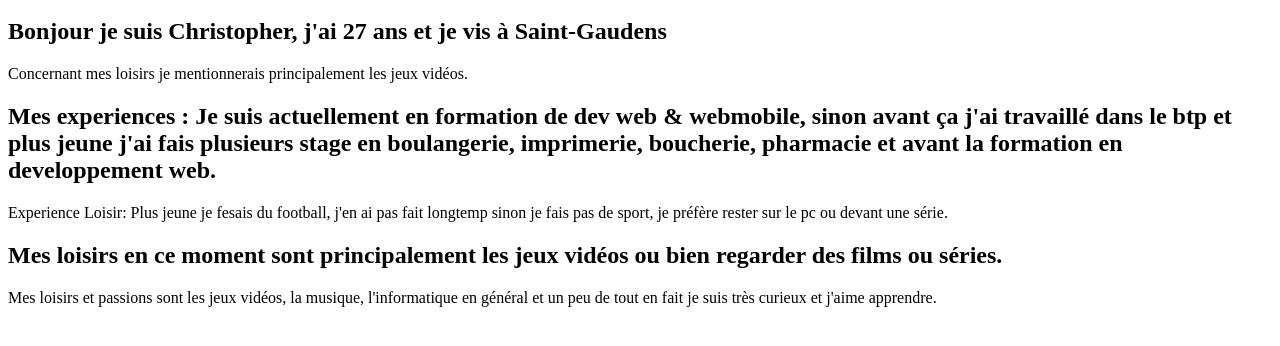
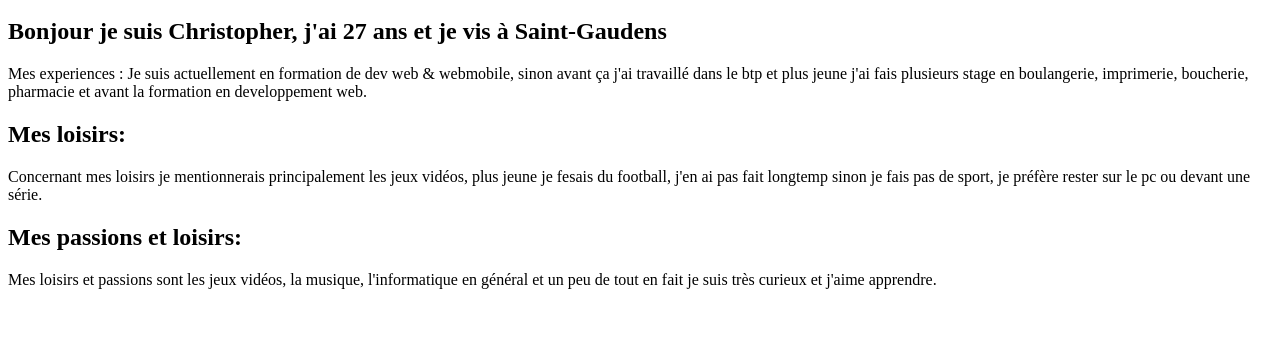
Before and after one commit to mithridatem/sitedevfad, a plain HTML site: page christopher.html in a window 1280 px wide. Shown: the part 48-394 px from the top of the page. Drawn offline with Linux system fonts and the light colour scheme.

Commit message:
changement christopher.html

```diff
--- a/christopher.html
+++ b/christopher.html
@@ -7,11 +7,11 @@
 <body>
     <h1>Pradat Christopher</h1>
     <h2>Bonjour je suis Christopher, j'ai 27 ans et je vis à Saint-Gaudens</h2>
-    <p>Concernant mes loisirs je mentionnerais principalement les jeux vidéos.</p>
-    <h2>Mes experiences : Je suis actuellement en formation de dev web & webmobile, sinon avant ça j'ai travaillé dans le btp et plus jeune j'ai fais plusieurs stage en boulangerie, imprimerie,
-        boucherie, pharmacie et avant la formation en developpement web.</h2>
-    <p>Experience Loisir: Plus jeune je fesais du football, j'en ai pas fait longtemp sinon je fais pas de sport, je préfère rester sur le pc ou devant une série.</p>
-    <h2>Mes loisirs en ce moment sont principalement les jeux vidéos ou bien regarder des films ou séries.</h2>
+    <p>Mes experiences : Je suis actuellement en formation de dev web & webmobile, sinon avant ça j'ai travaillé dans le btp et plus jeune j'ai fais plusieurs stage en boulangerie, imprimerie,
+        boucherie, pharmacie et avant la formation en developpement web.</p>
+    <h2>Mes loisirs: </h2>
+    <p>Concernant mes loisirs je mentionnerais principalement les jeux vidéos, plus jeune je fesais du football, j'en ai pas fait longtemp sinon je fais pas de sport, je préfère rester sur le pc ou devant une série.</p>
+    <h2>Mes passions et loisirs:</h2>
     <p>Mes loisirs et passions sont les jeux vidéos, la musique, l'informatique en général et un peu de tout en fait je suis très curieux et j'aime apprendre.</p>
 </body>
 </html>
```
